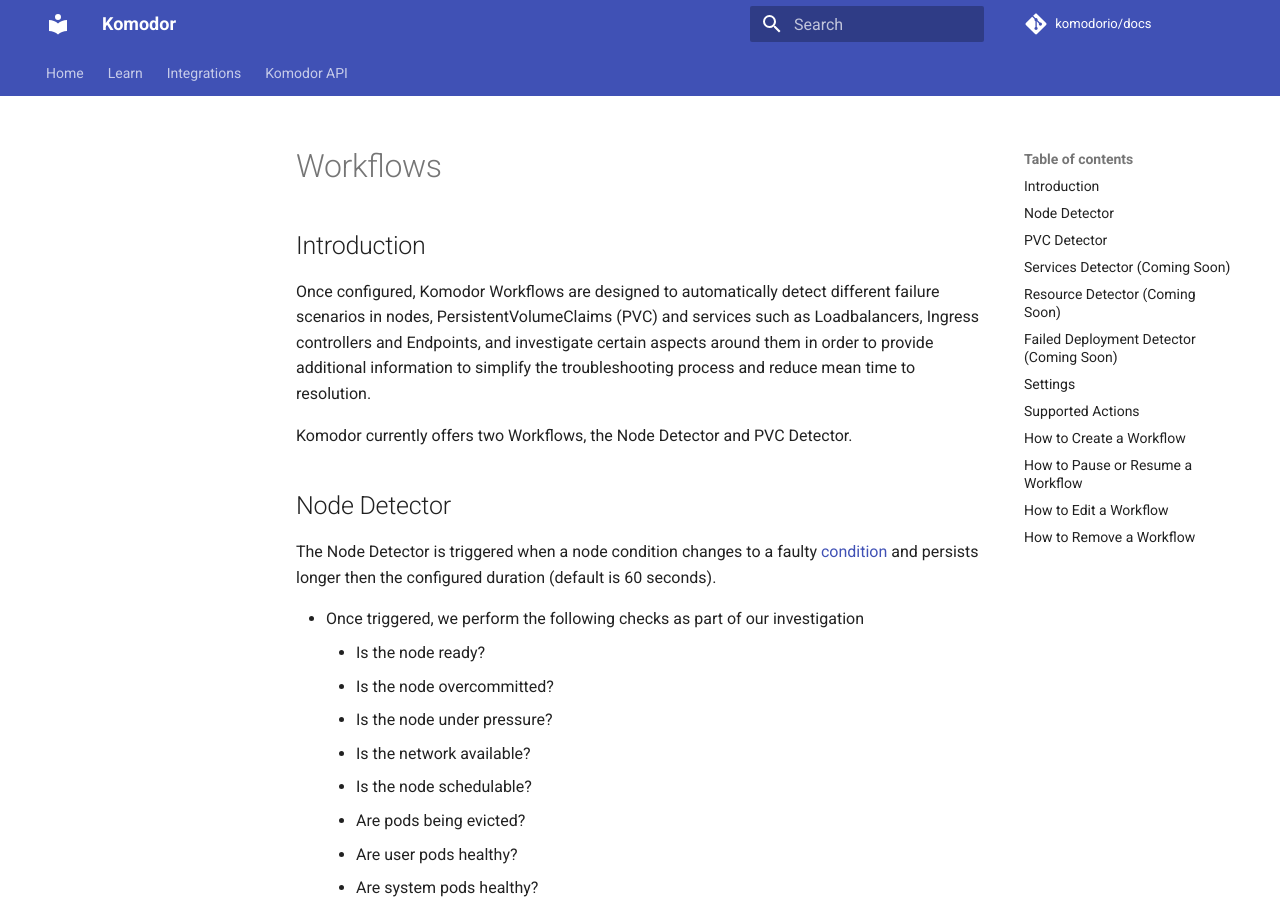
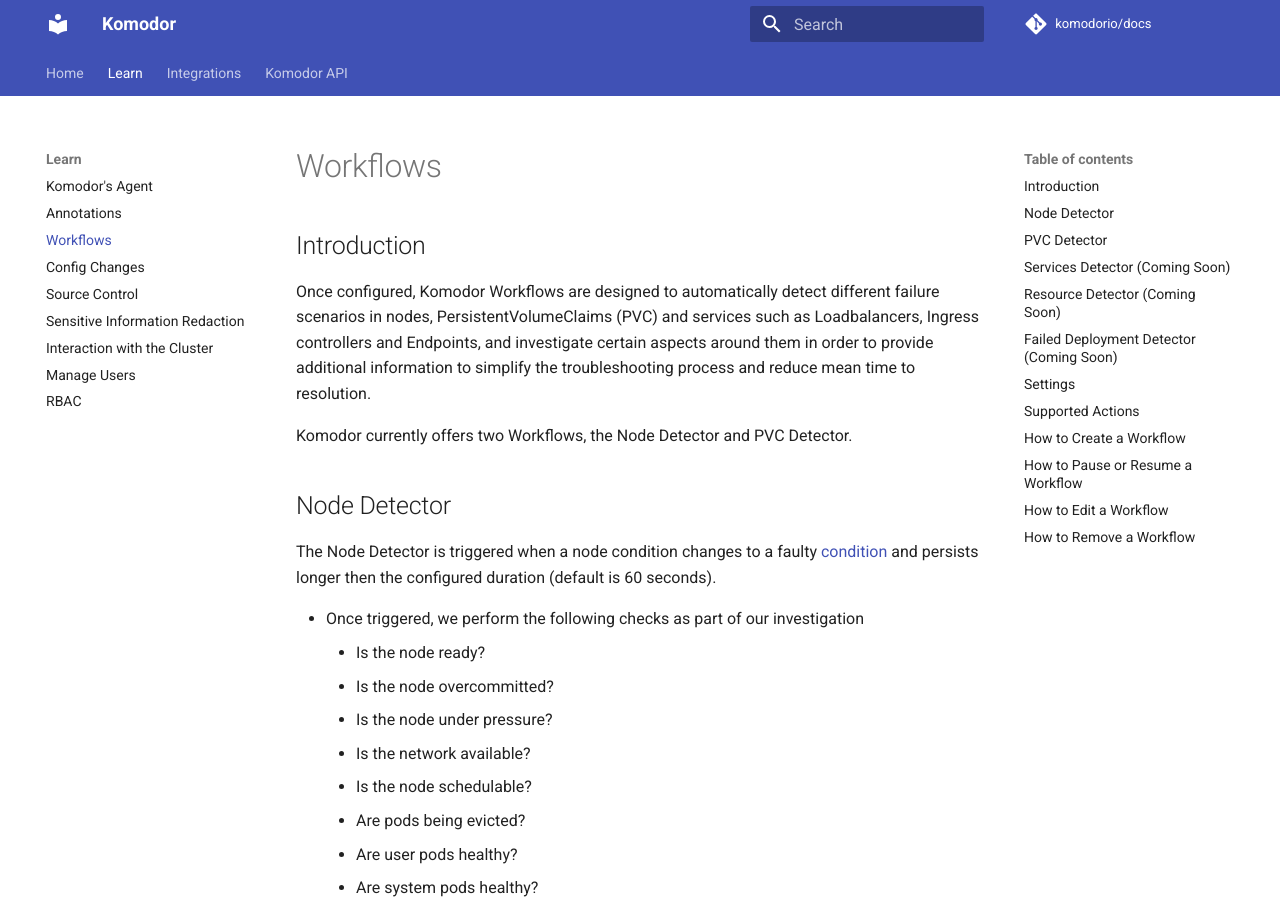
Before and after one commit to komodorio/docs, an MkDocs documentation site: the page built from docs/Learn/Playbook.md, in a window 1280 px wide and 900 px high. Built offline with MkDocs 1.6.1 and Material for MkDocs 9.7.7, drawn with Linux system fonts in a browser that asks for light colours; comment, search, counter and statistics services are not loaded; some of the changed lines change nothing that is shown.

Commit message:
Update mkdocs.yml
changed typo in playbook file name reference.

```diff
--- a/mkdocs.yml
+++ b/mkdocs.yml
@@ -26,7 +26,7 @@
   - Learn:
     - Komodor's Agent: Learn/Komodor-Agent.md
     - Annotations: Learn/Annotations.md
-    - Workflows: Learn/Playbooks.md
+    - Workflows: Learn/Playbook.md
     - Config Changes: Learn/config-changes.md
     - Source Control: Learn/komodor-source-control.md
     - Sensitive Information Redaction: Learn/Sensitive-Information-Redaction.md
```
